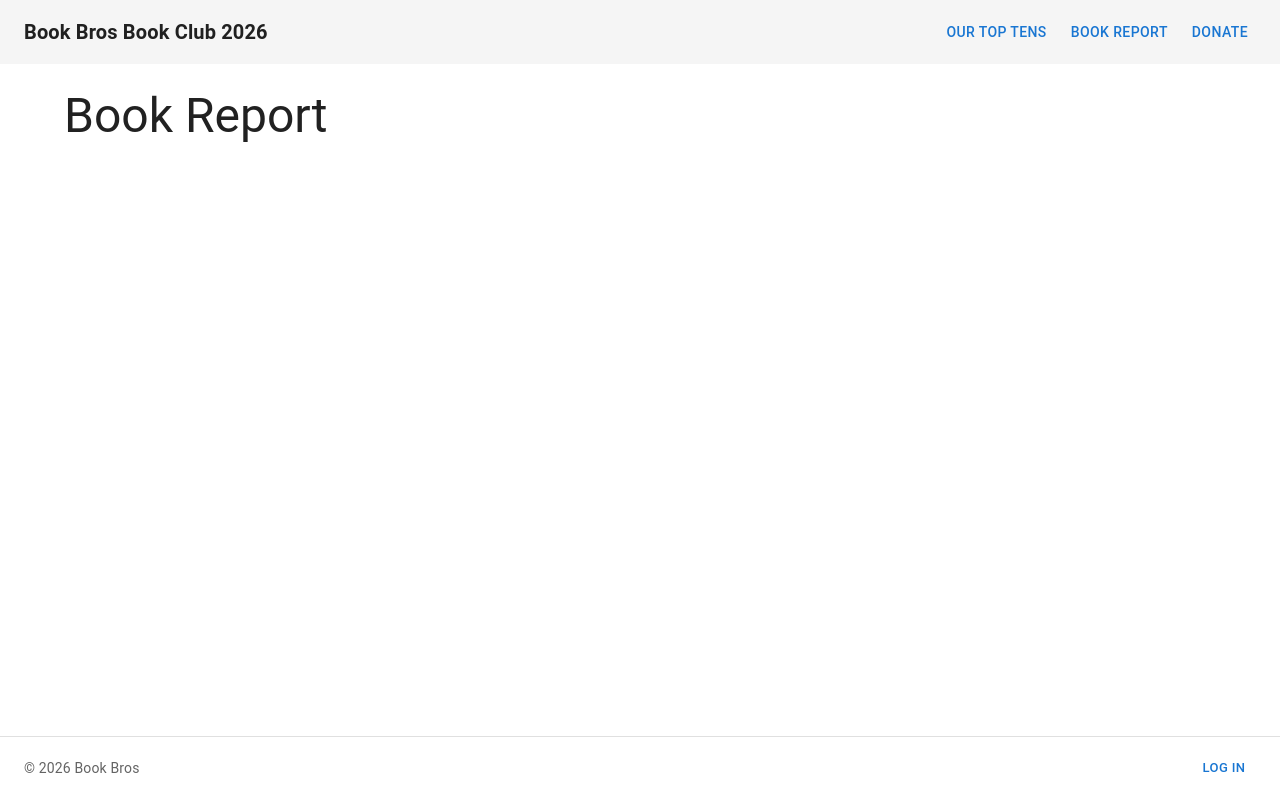
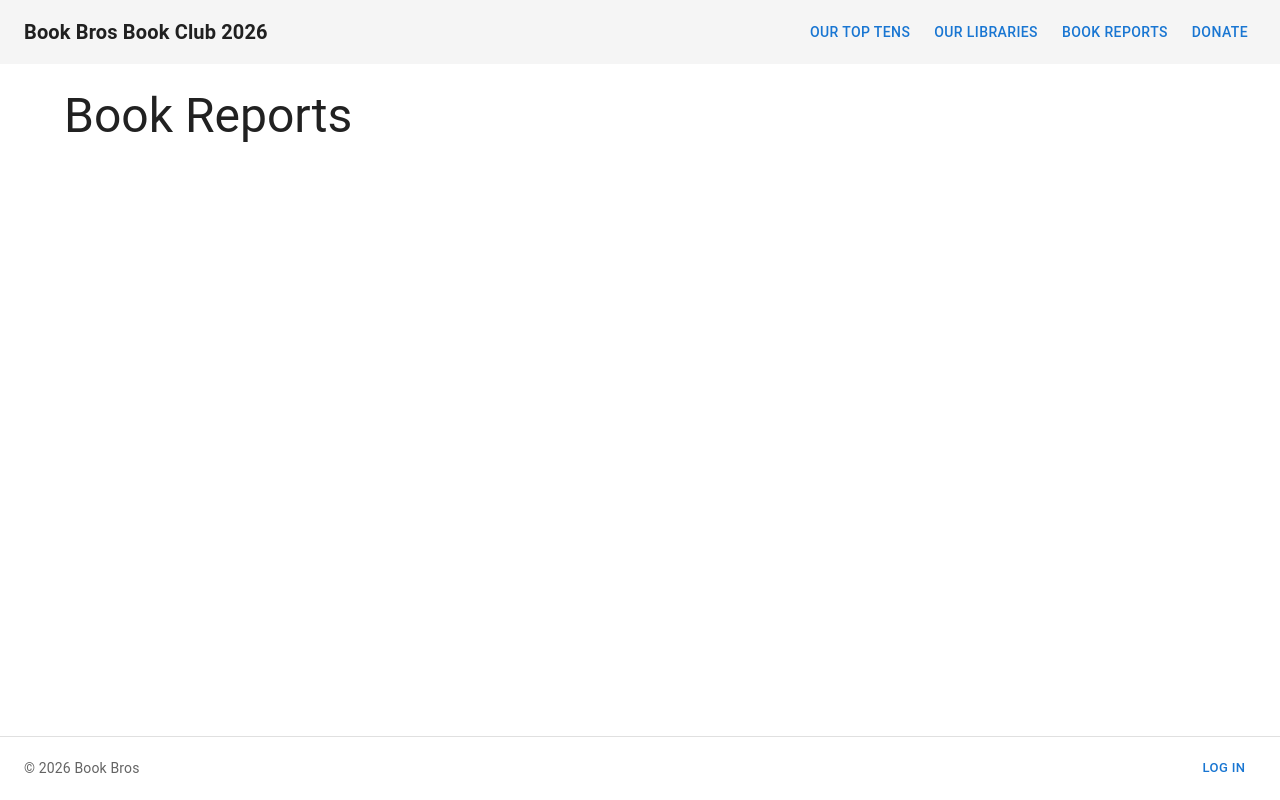
Before and after one commit to athaight/bookclub2026, a Next.js app: page /book-report in a window 1280 px wide. Built offline with nearby package versions, Linux system fonts and the light colour scheme; no server answers; what @mui/material-nextjs would draw is missing.

Commit message:
added our libraries

```diff
--- a/src/app/book-report/page.tsx
+++ b/src/app/book-report/page.tsx
@@ -8,7 +8,7 @@ export default function BookReportPage() {
     <>
       <MobileNav />
       <Typography variant="h3" component="h1" gutterBottom>
-        Book Report
+        Book Reports
       </Typography>
     </>
   );
--- a/src/components/MobileNav.tsx
+++ b/src/components/MobileNav.tsx
@@ -18,7 +18,8 @@ import AuthFooterAction from "@/components/AuthFooterAction";
 const navItems = [
   { label: "Home", href: "/" },
   { label: "Our Top Tens", href: "/top-tens" },
-  { label: "Book Report", href: "/book-report" },
+  { label: "Our Libraries", href: "/libraries" },
+  { label: "Book Reports", href: "/book-report" },
   { label: "Donate", href: "/donate" },
 ];
 
--- a/src/components/SiteHeader.tsx
+++ b/src/components/SiteHeader.tsx
@@ -26,8 +26,11 @@ export default function SiteHeader() {
           <Button component={Link} href="/top-tens">
             Our Top Tens
           </Button>
+          <Button component={Link} href="/libraries">
+            Our Libraries
+          </Button>
           <Button component={Link} href="/book-report">
-            Book Report
+            Book Reports
           </Button>
           <Button component={Link} href="/donate">
             Donate
```
Also changed, not shown: src/app/libraries/page.tsx (renamed from src/app/libraries/our-libraries.tsx).
